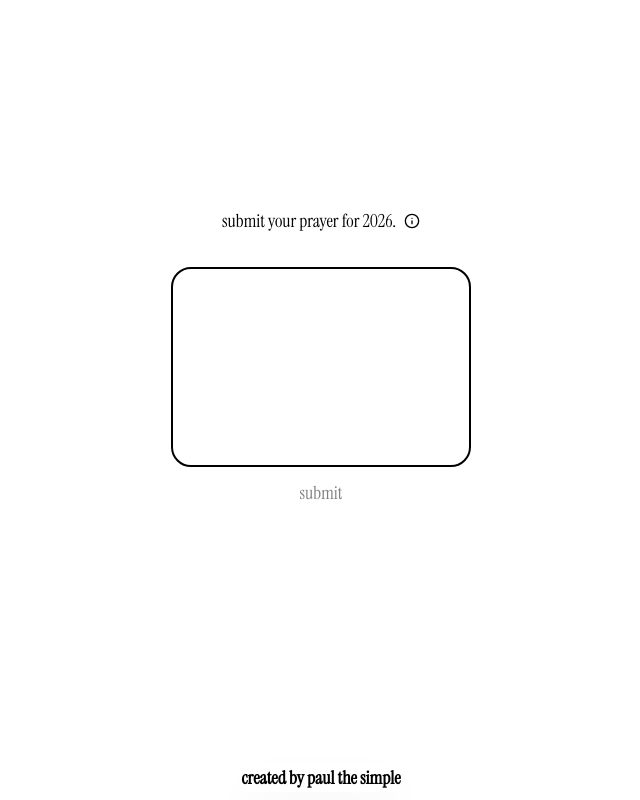
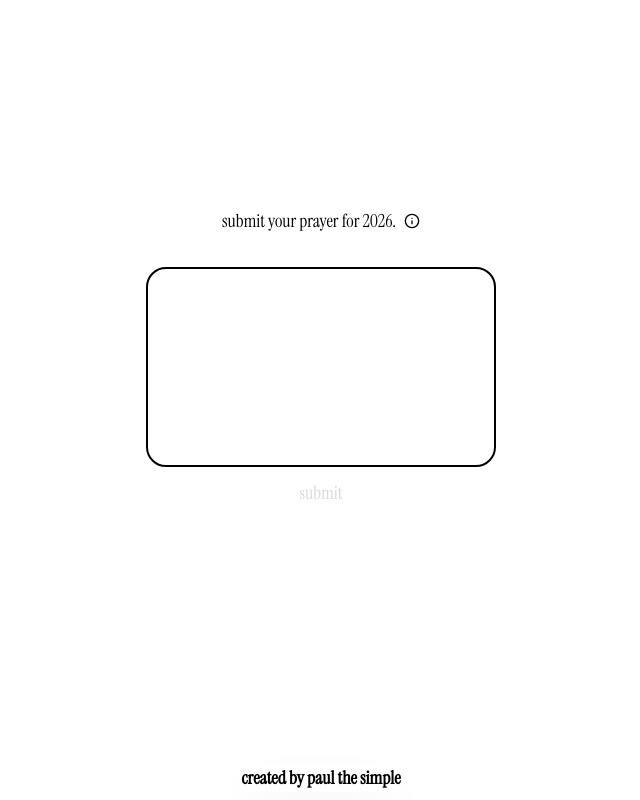
Before and after one commit to luckyalade/prayer, a Next.js app: page / in a window 1280 px wide. Both pictures are taken after a click on the button "enter". Shown: the whole page, without its empty margins (319-959 px from the left). Built offline with nearby package versions, Linux system fonts and the light colour scheme; no server answers.

Commit message:
Update: new fix

```diff
--- a/app/globals.css
+++ b/app/globals.css
@@ -6,14 +6,14 @@
   --foreground: #ffffff;
 }
 
-@theme inline {
+@theme {
   --color-background: var(--background);
   --color-foreground: var(--foreground);
-  --font-sans: var(--font-geist-sans);
-  --font-mono: var(--font-geist-mono);
-  /* --breakpoint-iphone-12-pro-max: 428px;
+  /* --font-sans: var(--font-geist-sans);
+  --font-mono: var(--font-geist-mono); */
+  --breakpoint-iphone-12-pro-max: 428px;
   --breakpoint-iphone-15-pro-max: 430px;
-  --breakpoint-pro-max: 428px; */
+  --breakpoint-pro-max: 428px;
   /* --font-serif: var(--font-instrument-serif); */
 }
 
--- a/components/prayer-content.tsx
+++ b/components/prayer-content.tsx
@@ -7,44 +7,36 @@ import { motion } from "framer-motion";
 export function PrayerContent() {
   const [showTextarea, setShowTextarea] = useState(false);
 
-  // Hide scroll behavior when textarea is not displaying
+  // Keep overflow hidden at all times to prevent scrolling
   useEffect(() => {
-    if (!showTextarea) {
-      document.body.style.overflow = "hidden";
-    } else {
-      document.body.style.overflow = "auto";
-    }
+    document.body.style.overflow = "hidden";
 
     // Cleanup on unmount
     return () => {
       document.body.style.overflow = "auto";
     };
-  }, [showTextarea]);
+  }, []);
 
   return (
     <>
-      <section className="flex flex-col items-center justify-center backdrop-blur-sm relative -top-12">
+      <motion.section
+        className="flex flex-col items-center justify-center backdrop-blur-sm relative -top-12 pro-max:-top-20 md:-top-12"
+        initial={{ opacity: 0 }}
+        animate={{ opacity: 1 }}
+        transition={{ duration: 0.5, delay: 1.5, ease: "easeIn" }}
+      >
         {!showTextarea && (
-          <motion.h1
-            className="text-5xl md:text-6xl text-black font-semibold shadow-md shadow-transparent "
-            initial={{ opacity: 0, y: 20 }}
-            animate={{ opacity: 1, y: 0 }}
-            transition={{ duration: 0.2, delay: 1.2 }}
-          >
+          <h1 className="text-5xl md:text-6xl text-black font-semibold shadow-md shadow-transparent ">
             2026 Prayer
-          </motion.h1>
+          </h1>
         )}
-        <motion.div
-          initial={{ opacity: 0, y: 20 }}
-          animate={{ opacity: 1, y: 0 }}
-          transition={{ duration: 0.2, delay: 1.4 }}
-        >
+        <div>
           <PrayerForm
             onModeChange={(mode) => setShowTextarea(mode !== "initial")}
           />
-        </motion.div>
-      </section>
-      <motion.footer
+        </div>
+      </motion.section>
+      {/* <motion.footer
         className={`${
           showTextarea ? "relative" : "fixed"
         } bottom-2 w-fit text-center backdrop-blur-sm shadow-2xl md:hidden`}
@@ -60,12 +52,12 @@ export function PrayerContent() {
         >
           created by paul the simple
         </a>
-      </motion.footer>
+      </motion.footer> */}
       <motion.footer
-        className="fixed bottom-2 w-fit text-center backdrop-blur-sm shadow-2xl hidden md:block"
-        initial={{ opacity: 0, y: 20 }}
-        animate={{ opacity: 1, y: 0 }}
-        transition={{ duration: 0.2, delay: 1.6 }}
+        className="fixed bottom-2 w-fit text-center backdrop-blur-sm shadow-2xl"
+        initial={{ opacity: 0 }}
+        animate={{ opacity: 1 }}
+        transition={{ duration: 0.5, delay: 1.5, ease: "easeIn" }}
       >
         <a
           href="https://www.instagram.com/paul_the_simple"
--- a/components/prayer-form.tsx
+++ b/components/prayer-form.tsx
@@ -363,13 +363,13 @@ export function PrayerForm({ onModeChange }: PrayerFormProps = {}) {
   // Submit mode - show the prayer form
   return (
     <>
-      <div className="flex flex-col items-center animate-in fade-in duration-500">
-        <motion.div
-          className="flex items-center gap-2 mb-8"
-          initial={{ opacity: 0, y: 20 }}
-          animate={{ opacity: 1, y: 0 }}
-          transition={{ duration: 0.2 }}
-        >
+      <motion.div
+        className="flex flex-col items-center "
+        initial={{ opacity: 0 }}
+        animate={{ opacity: 1 }}
+        transition={{ duration: 1, ease: "easeIn" }}
+      >
+        <div className="flex items-center gap-2 mb-8">
           <p className="text-black text-lg mt-4">
             submit your prayer for 2026.
           </p>
@@ -379,19 +379,34 @@ export function PrayerForm({ onModeChange }: PrayerFormProps = {}) {
           >
             <Info className="w-4 h-4" />
           </button>
-        </motion.div>
+        </div>
         {error && <p className="mt-2 mb-4 text-red-500 text-sm">{error}</p>}
 
-        <motion.textarea
+        <textarea
           value={prayerText}
           onChange={(e) => setPrayerText(e.target.value)}
-          className="w-[300px] h-[200px] pro-max:w-[600px] pro-max:h-[400px] border-2 border-black rounded-[20px] p-4 bg-transparent text-black resize-none focus:outline-none focus:ring-1 focus:ring-black/20"
-          initial={{ opacity: 0, y: 20 }}
-          animate={{ opacity: 1, y: 0 }}
-          transition={{ duration: 0.2, delay: 0.2 }}
+          onFocus={() => {
+            // Save current scroll position before keyboard appears
+            if (isIOS()) {
+              setSavedScrollPosition(window.scrollY || window.pageYOffset);
+            }
+          }}
+          onBlur={() => {
+            // Restore scroll position after keyboard dismisses on iOS
+            if (isIOS()) {
+              // Give time for keyboard to fully dismiss
+              setTimeout(() => {
+                window.scrollTo({
+                  top: savedScrollPosition,
+                  behavior: "smooth",
+                });
+              }, 300);
+            }
+          }}
+          className="w-[300px] h-[200px] pro-max:w-[350px] border-2 border-black rounded-[20px] p-4 bg-transparent text-black resize-none focus:outline-none focus:ring-1 focus:ring-black/20"
         />
 
-        <motion.button
+        <button
           onClick={handleSubmit}
           disabled={!prayerText.trim() || isLoading}
           className={`mt-3  text-lg lowercase hover:opacity-70 transition-opacity disabled:opacity-30 disabled:cursor-not-allowed cursor-pointer ${
@@ -399,27 +414,21 @@ export function PrayerForm({ onModeChange }: PrayerFormProps = {}) {
               ? "opacity-30 cursor-not-allowed text-black/50"
               : "text-black"
           }`}
-          initial={{ opacity: 0, y: 20 }}
-          animate={{ opacity: 1, y: 0 }}
-          transition={{ duration: 0.2, delay: 0.4 }}
         >
           {isLoading ? "saving..." : "submit"}
-        </motion.button>
+        </button>
 
-        <motion.button
+        <button
           onClick={() => {
             const newMode = "initial";
             setMode(newMode);
             onModeChange?.(newMode);
           }}
           className="hidden mt-4 text-black text-sm lowercase hover:text-black transition-colors cursor-pointer"
-          initial={{ opacity: 0, y: 20 }}
-          animate={{ opacity: 1, y: 0 }}
-          transition={{ duration: 0.2, delay: 0.6 }}
         >
           go back
-        </motion.button>
-      </div>
+        </button>
+      </motion.div>
 
       <InfoModal
         isOpen={showInfoModal}
```
